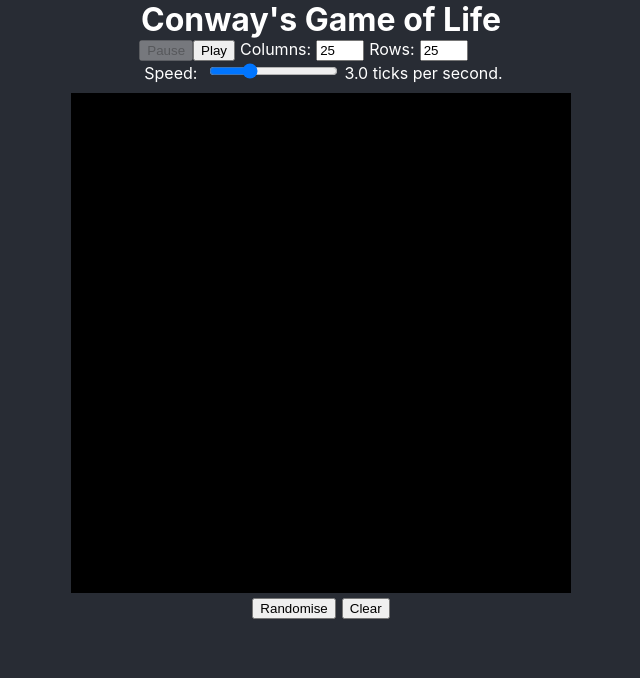
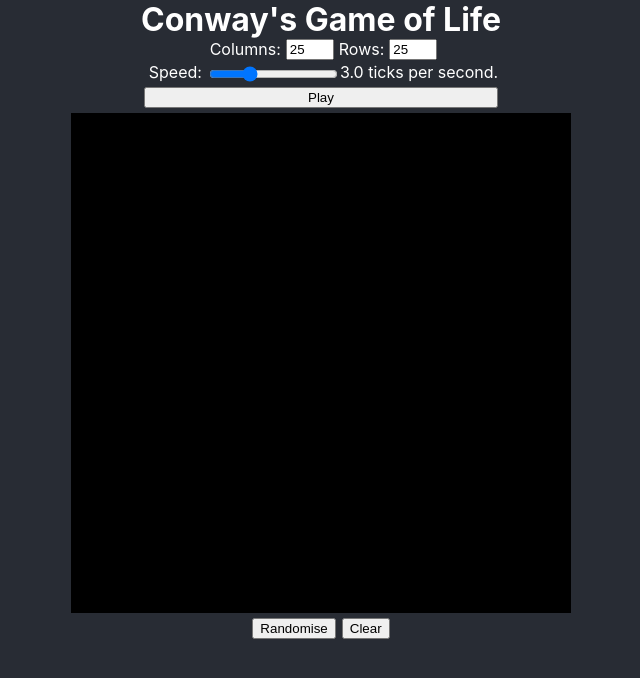
Before and after one commit to michaeljfuller/game-of-life, a React (Create React App) app: page / in a window 1280 px wide. Shown: the top 678 px of the page, without its empty margins (319-959 px from the left). Built offline with nearby package versions, Linux system fonts and the light colour scheme.

Commit message:
Merge separate play/pause buttons into a toggle

```diff
--- a/src/App.module.css
+++ b/src/App.module.css
@@ -16,7 +16,7 @@
 }
 
 .controls {
-    margin: 0 auto 10px;
+    margin: 0 auto 5px;
 }
 .game {
     margin: 0 auto;
--- a/src/components/Controls/Controls.module.css
+++ b/src/components/Controls/Controls.module.css
@@ -4,3 +4,24 @@
 .Controls input[type="number"] {
     width: 40px;
 }
+
+.speedRow {
+    margin-top: 2px;
+}
+.speedRow input[type="range"] {
+    position: relative;
+    top: 2px;
+}
+.speedRow span {
+    user-select: none;
+}
+
+.playButton {
+    margin-top: 5px;
+    width: 100%;
+}
+
+.center {
+    display: flex;
+    justify-content: center;
+}
--- a/src/components/Controls/Controls.tsx
+++ b/src/components/Controls/Controls.tsx
@@ -1,5 +1,5 @@
 import React, {FormEvent} from "react";
-import styles from "./Controls.module.css";
+import classes from "./Controls.module.css";
 
 const ROWS_MIN = 10, COLUMNS_MIN = 10;
 const ROWS_MAX = 80, COLUMNS_MAX = 80;
@@ -17,22 +17,34 @@ export interface ControlsProps {
     onSetColumns: (columns: number) => void;
     onSetSpeed: (speed: number) => void;
 }
-export function Controls(props: ControlsProps) {
-    const onRows = useNumberInput(props.onSetRows);
-    const onColumns = useNumberInput(props.onSetColumns);
-    const onSpeed = useNumberInput(props.onSetSpeed);
+export function Controls({
+    playing,
+    rows,
+    columns,
+    speed,
 
-    return <div className={styles.Controls}>
-        <div>
-            <button data-testid="pause-btn" onClick={props.onPause} disabled={!props.playing}>Pause</button>
-            <button data-testid="play-btn"  onClick={props.onPlay}  disabled={ props.playing}>Play</button>
+    onPause,
+    onPlay,
+    onSetRows,
+    onSetColumns,
+    onSetSpeed,
+}: ControlsProps) {
+    const onRows = useNumberInput(onSetRows);
+    const onColumns = useNumberInput(onSetColumns);
+    const onSpeed = useNumberInput(onSetSpeed);
+    const togglePlay = React.useCallback(() => {
+        playing ? onPause() : onPlay();
+    },[playing, onPlay, onPause])
+
+    return <div className={classes.Controls}>
+        <div className={classes.center}>
 
             <label htmlFor="columns-input">Columns:</label>
             <input
                 id="columns-input"
                 data-testid="columns-input"
                 onInput={onColumns}
-                value={props.columns}
+                value={columns}
                 type="number"
                 min={ROWS_MIN}
                 max={ROWS_MAX}
@@ -43,27 +55,33 @@ export function Controls(props: ControlsProps) {
                 id="rows-input"
                 data-testid="rows-input"
                 onInput={onRows}
-                value={props.rows}
+                value={rows}
                 type="number"
                 min={COLUMNS_MIN}
                 max={COLUMNS_MAX}
             />
 
         </div>
-        <div>
+        <div className={classes.speedRow+' '+classes.center}>
             <label htmlFor="speed-input">Speed: </label>
             <input
                 id="speed-input"
                 data-testid="speed-input"
                 onInput={onSpeed}
-                value={props.speed}
+                value={speed}
                 type="range"
                 step={SPEED_STEP}
                 min={SPEED_MIN}
                 max={SPEED_MAX}
             /> {/** TODO Make slider exponential */}
-            <span>{props.speed.toFixed(1)} ticks per second.</span>
+            <span>{speed.toFixed(1)} ticks per second.</span>
 
+        </div>
+
+        <div className={classes.center}>
+            <button data-testid="play-toggle" onClick={togglePlay} className={classes.playButton}>
+                {playing ? 'Pause' : 'Play'}
+            </button>
         </div>
     </div>;
 }
```
Also changed, not shown: 1 other file (tests, documents, lock files or other folders).
